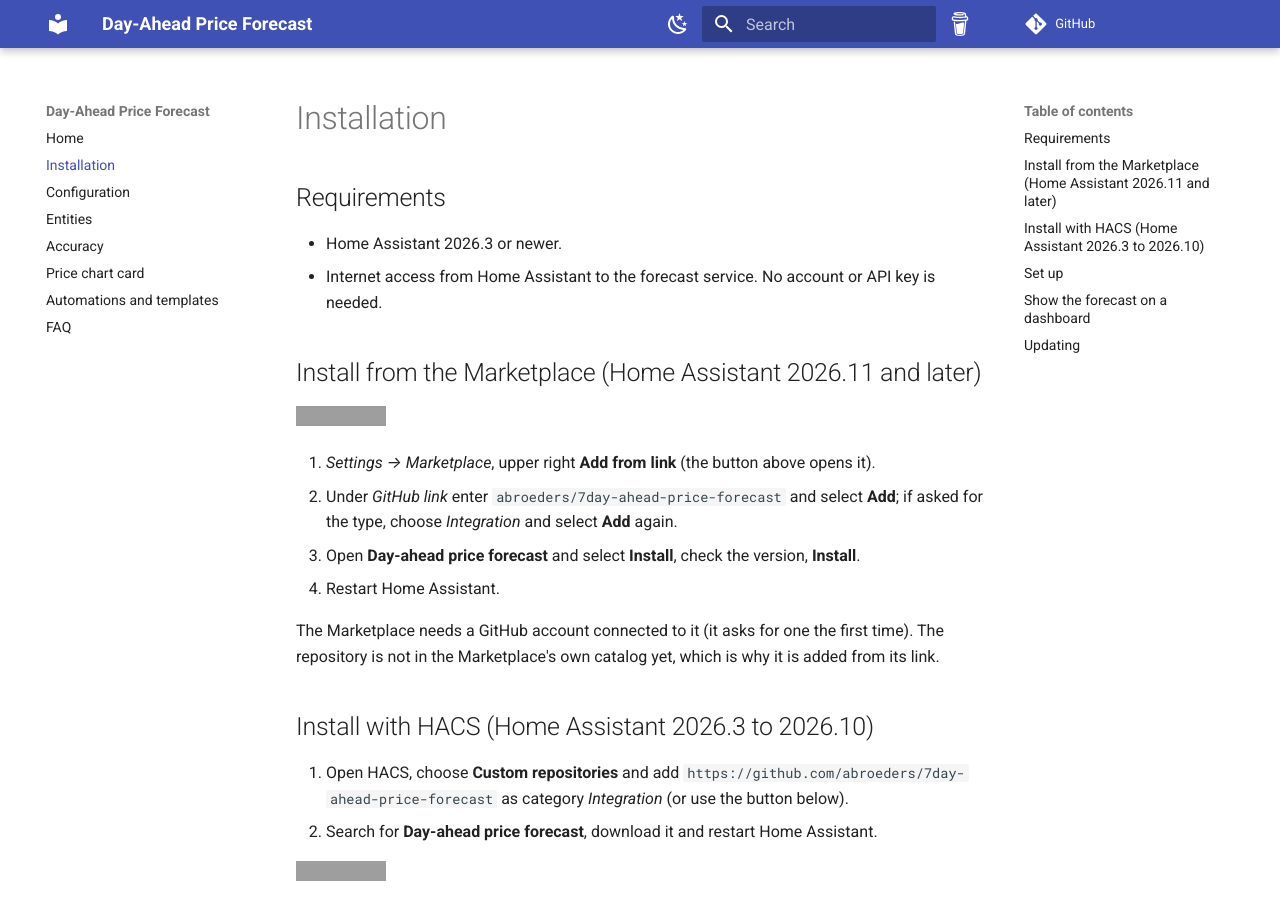
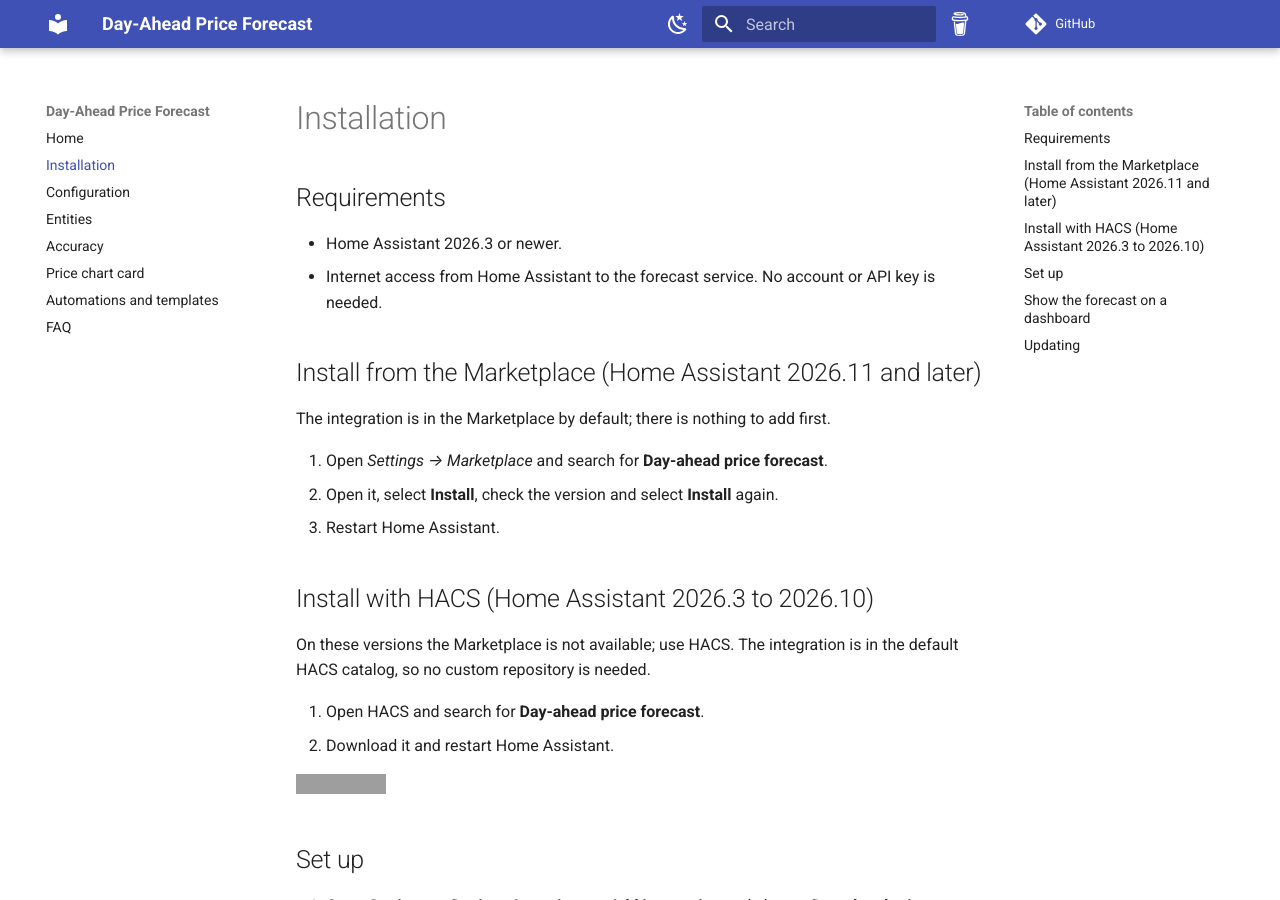
Before and after one commit to abroeders/7day-ahead-price-forecast, an MkDocs documentation site: the page built from docs/installation.md, in a window 1280 px wide and 900 px high. Built offline with MkDocs 1.6.1 and Material for MkDocs 9.7.7, drawn with Linux system fonts in a browser that asks for light colours; comment, search, counter and statistics services are not loaded; grey boxes are pictures that could not be loaded.

Commit message:
docs: install from the Marketplace and HACS by default (#17)

```diff
--- a/docs/installation.md
+++ b/docs/installation.md
@@ -5,22 +5,18 @@
 - Internet access from Home Assistant to the forecast service. No account or API key is needed.
 
 ## Install from the Marketplace (Home Assistant 2026.11 and later)
+The integration is in the Marketplace by default; there is nothing to add first.
 
-[![Open your Home Assistant instance and add a repository to the Marketplace.](https://my.home-assistant.io/badges/marketplace_repositories.svg)](https://my.home-assistant.io/redirect/marketplace_repositories/)
-
-1. *Settings → Marketplace*, upper right **Add from link** (the button above opens it).
-2. Under *GitHub link* enter `abroeders/7day-ahead-price-forecast` and select **Add**; if asked for the type,
-   choose *Integration* and select **Add** again.
-3. Open **Day-ahead price forecast** and select **Install**, check the version, **Install**.
-4. Restart Home Assistant.
-
-The Marketplace needs a GitHub account connected to it (it asks for one the first time). The repository is not
-in the Marketplace's own catalog yet, which is why it is added from its link.
+1. Open *Settings → Marketplace* and search for **Day-ahead price forecast**.
+2. Open it, select **Install**, check the version and select **Install** again.
+3. Restart Home Assistant.
 
 ## Install with HACS (Home Assistant 2026.3 to 2026.10)
-1. Open HACS, choose **Custom repositories** and add `https://github.com/abroeders/7day-ahead-price-forecast`
-   as category *Integration* (or use the button below).
-2. Search for **Day-ahead price forecast**, download it and restart Home Assistant.
+On these versions the Marketplace is not available; use HACS. The integration is in the default HACS catalog, so
+no custom repository is needed.
+
+1. Open HACS and search for **Day-ahead price forecast**.
+2. Download it and restart Home Assistant.
 
 [![Open your Home Assistant instance and open this repository in HACS.](https://my.home-assistant.io/badges/hacs_repository.svg)](https://my.home-assistant.io/redirect/hacs_repository/?owner=abroeders&repository=7day-ahead-price-forecast&category=integration)
 
```
Also changed, not shown: CHANGELOG.md (+5 -0 lines), README.md (+4 -5 lines).
